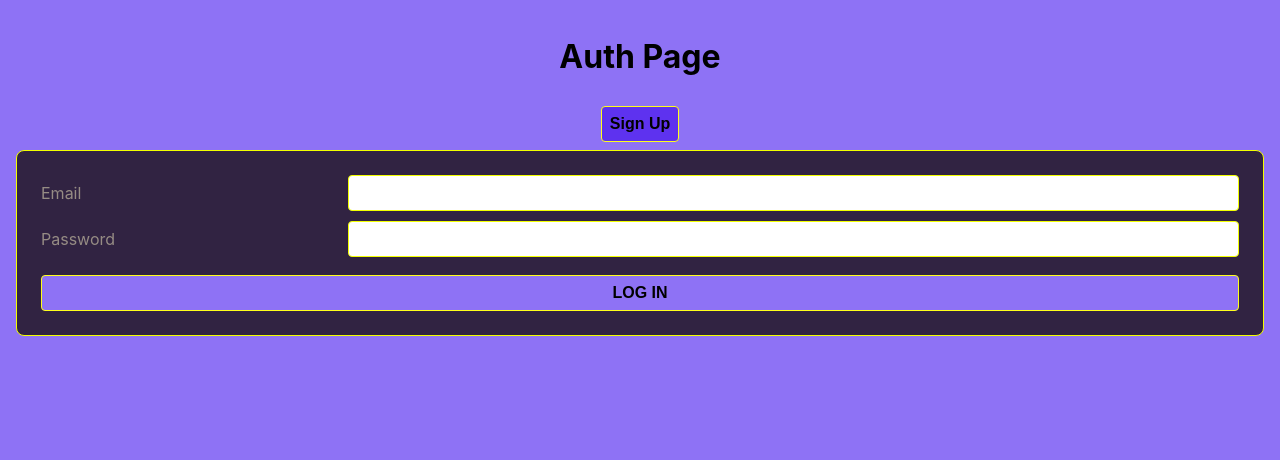
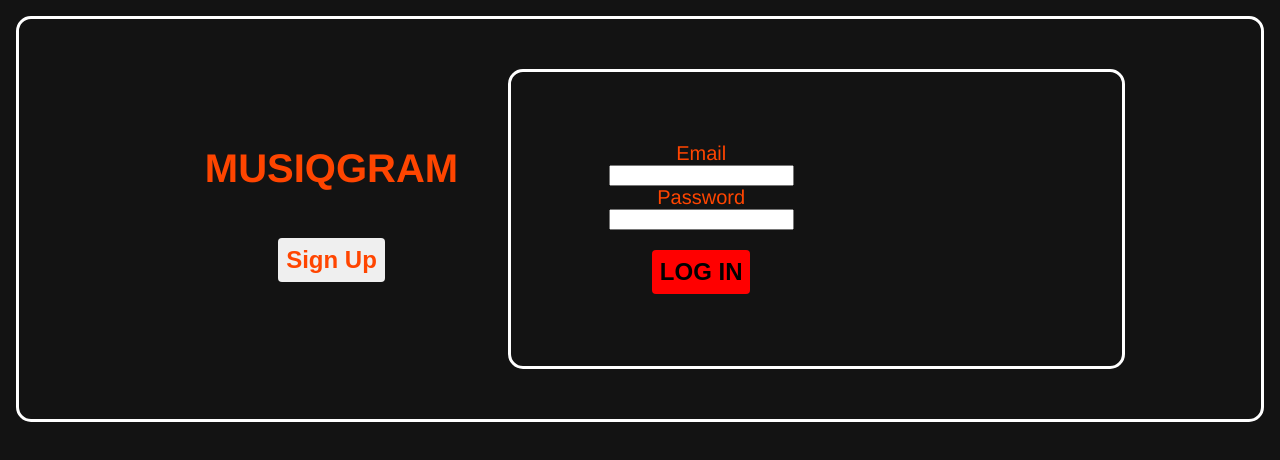
Before and after one commit to mariluzv88/musiqgram, a React (Create React App) app: page / in a window 1280 px wide. Shown: the top 460 px of the page. Built offline with nearby package versions, Linux system fonts and the light colour scheme; no server answers.

Commit message:
css base started

```diff
--- a/src/App.css
+++ b/src/App.css
@@ -1,130 +1,62 @@
-:root {
-  --white: #000000;
-  --tan-1: #312342;
-  --tan-2: #ffff1c;
-  --tan-3: #f2ff00;
-  --tan-4: #8e72f5;
-  --orange: #5e32ef;
-  --text-light: #968c84;
-  --text-dark: #615954;
-}
-
-*, *:before, *:after {
-  box-sizing: border-box;
-}
 
 body {
   margin: 0;
-  font-family: -apple-system, BlinkMacSystemFont, 'Segoe UI', 'Roboto', 'Oxygen',
-  'Ubuntu', 'Cantarell', 'Fira Sans', 'Droid Sans', 'Helvetica Neue',
-  sans-serif;
-  -webkit-font-smoothing: antialiased;
-  -moz-osx-font-smoothing: grayscale;
-  background-color: var(--tan-4);
+  font-family: 'Franklin Gothic Medium';
+  background-color: rgb(19, 19, 19);
+  color: white;
   padding: 2vmin;
   height: 100vh;
 }
-.App{
+/* .App{
+  text-align: center;
+  display: flex;
+  flex-direction: column;
+} */
+p.error-message {
+  color: magenta;
   text-align: center;
 }
-
-code {
-  font-family: source-code-pro, Menlo, Monaco, Consolas, 'Courier New',
-    monospace;
+.login {
+  width: 50%;
+ border-radius: 15px;
+ border: solid white;
+ padding: 20px;
 }
-
-#root {
-  height: 100%;
-}
-
-.align-ctr {
+.title{
+  padding:50px;
+  border-radius: 1vmin;
+    color: orangered;
+  font-family: 'Franklin Gothic Medium';
+  font-size: 20px;
   text-align: center;
 }
-
-.align-rt {
-  text-align: right;
+.formContainer{
+ width: 100px;
+  padding: 50px 40px 0px 120px ;
+  display: flex;
+  text-align: center;
+  justify-content: center;
 }
-
-.smaller {
-  font-size: smaller;
-}
-
-.flex-ctr-ctr {
-  display: flex;
-  justify-content: center;
-  align-items: center;
-}
-
-.flex-col {
-  flex-direction: column;
-}
-
-.flex-j-end {
-  justify-content: flex-end;
-}
-
-.scroll-y {
-  overflow-y: scroll;
-}
-
-.section-heading {
-  display: flex;
-  justify-content: space-around;
-  align-items: center;
-  background-color: var(--tan-1);
-  color: var(--text-dark);
-  border: .1vmin solid var(--tan-3);
-  border-radius: 1vmin;
-  padding: .6vmin;
-  text-align: center;
-  font-size: 2vmin;
-}
-
-.form-container {
-  padding: 3vmin;
-  background-color: var(--tan-1);
-  border: .1vmin solid var(--tan-3);
-  border-radius: 1vmin;
-}
-
-p.error-message {
-  color: var(--orange);
-  text-align: center;
-}
-
-form {
-  display: grid;
-  grid-template-columns: 1fr 3fr;
-  gap: 1.25vmin;
-  color: var(--text-light);
-}
-
 label {
   font-size: 2vmin;
+  color: orangered;
+  font-family: 'Franklin Gothic Medium';
+  font-size: 20px;
+}
+.auth{
   display: flex;
-  align-items: center;
+  text-align: center;
+  justify-content: center;
+  padding: 50px;
+  border-radius: 15px;
+  border: solid white;
+  height: 300px;
 }
-
-input {
-  padding: 1vmin;
-  font-size: 2vmin;
-  border: .1vmin solid var(--tan-3);
-  border-radius: .5vmin;
-  color: var(--text-dark);
-  background-image: none !important; /* prevent lastpass */
-  outline: none;
-}
-
-input:focus {
-  border-color: var(--orange);
-}
-
 button, a.button {
   margin: 1vmin;
   padding: 1vmin;
-  color: var(--white);
-  background-color: var(--orange);
-  font-size: 2vmin;
+  color: orangered;
+  font-size: 3vmin;
   font-weight: bold;
   text-decoration: none;
   text-align: center;
@@ -132,26 +64,18 @@
   border-radius: .5vmin;
   outline: none;
   cursor: pointer;
+  margin-top: 20px;
+
 }
-
-button.btn-sm {
-  font-size: 1.5vmin;
-  padding: .6vmin .8vmin;
-}
-
-button.btn-xs {
-  font-size: 1vmin;
-  padding: .4vmin .5vmin;
-}
-
 button:disabled, form:invalid button[type="submit"] {
   cursor: not-allowed;
-  background-color: var(--tan-4);
+  background-color: red;
+  color: black;
 }
-
-button[type="submit"] {
-  grid-column: span 2;
-  margin: 1vmin 0 0;
+a{
+  text-decoration: none;
+  cursor: pointer;
+  color: orangered;
 }
 .post{
   border: solid thick rgb(39, 29, 59);
@@ -161,12 +85,13 @@
   justify-content: scenter;
   padding: 80px;
 }
-.form{
+/* .form{
   display: flex;
   flex-direction: column;
   height: 150px;
   width: 650px;
-}
+
+} */
 .subBtn{
   margin-left: 250px;
   font-size: 20px;
@@ -181,7 +106,24 @@
 }
 .feedContainer{
 width: 50%;
+border: solid thick linear-gradient(blue,purple,orange,yellow);
+border-width: 5px;
+border-image-source: url('https://i.pinimg.com/originals/37/3f/77/373f77f1eb1a21c1c7e627c42c6b6136.gif') ;
+border-image-source: url('https://media2.giphy.com/media/xUPGcxmPVkyNEo9amc/giphy.gif?cid=ecf05e473rf06o9y9uyp9zywp1d8jff1aol1rqs906sh1tba&ep=v1_gifs_search&rid=giphy.gif&ct=g') ;
+border-style: solid;
+border-image: linear-gradient(blue,rgb(57, 0, 190),rgb(83, 0, 128),rgb(255, 115, 0),yellow);
+border-image-slice: 39%;
+margin: 20px;
 }
 .postContainer{
 width: 50%;
+border: solid thick black;
+border-width: 5px;
+border-image-source: url('https://i.pinimg.com/originals/37/3f/77/373f77f1eb1a21c1c7e627c42c6b6136.gif') ;
+border-image-source: url('https://media2.giphy.com/media/xUPGcxmPVkyNEo9amc/giphy.gif?cid=ecf05e473rf06o9y9uyp9zywp1d8jff1aol1rqs906sh1tba&ep=v1_gifs_search&rid=giphy.gif&ct=g') ;
+border-style: solid;
+border-image: linear-gradient(blue,rgb(57, 0, 190),rgb(83, 0, 128),rgb(255, 115, 0),yellow);
+border-image-slice: 39%;
+border-image-slice: 39%;
+margin: 20px;
 }
--- a/src/App.jsx
+++ b/src/App.jsx
@@ -19,8 +19,8 @@
      {
        user?
        <>
-          <NavBar user={user} setUser={setUser}/>
-          <Main/>
+          {/* <NavBar /> */}
+          <Main user={user} setUser={setUser}/>
 
           <Routes>
              <Route path='/post/new' element={<Post user={user}/>}/>
--- a/src/appContext/App_context.js
+++ b/src/appContext/App_context.js
@@ -1,10 +1,10 @@
 import  { createContext, useEffect,useState } from 'react'
 import axios from 'axios'
+import { getUser } from '../ultilities/users-service';
 export const AppContext = createContext()
 const posts = require('../ultilities/post.api');
 
 const AppContextProvider = (props)=>{
-    // const [user,setUser] =useState(null)
     const [search,setSearch] =useState('')
     const [musiq,setMusiq]=useState(null)
     const [post,setPost]=useState(null)
--- a/src/components/LoginForm/Login.jsx
+++ b/src/components/LoginForm/Login.jsx
@@ -31,7 +31,7 @@
 
   return (
     <div>
-      <div className='form-container' onSubmit={handleSubmit}>
+      <div className='formContainer' onSubmit={handleSubmit}>
         <form autoComplete='off'>
           <label>Email</label>
           <input
--- a/src/components/Nav/NavBar.jsx
+++ b/src/components/Nav/NavBar.jsx
@@ -1,8 +1,11 @@
 import { Link } from 'react-router-dom';
+import { useContext} from 'react'
+import { AppContext } from '../../appContext/App_context'
 // Using the import below, we can call any exported function using: userService.someMethod()
 import * as userService from '../../ultilities/users-service';
 
 export default function NavBar({user,setUser}) {
+
   function handleLogOut() {
     // Delegate to the users-service
     userService.logOut();
@@ -15,8 +18,8 @@
       &nbsp; | &nbsp;
       <Link to="/orders/new">New Order</Link>
       &nbsp; | &nbsp; */}
+      <h3>Welcome! , {user.name}</h3>
       &nbsp;&nbsp;<Link  to="" onClick={handleLogOut}>Log Out</Link>
-      <h3>Welcome! , {user.name}</h3>
 
     </nav>
   );
--- a/src/components/SignUp/SignUpForm.jsx
+++ b/src/components/SignUp/SignUpForm.jsx
@@ -44,7 +44,7 @@
   return (
     <div>
       {console.log(formData)}
-      <div className="form-container">
+      <div className="formContainer">
         <form autoComplete="off" onSubmit={handleSubmit}>
           <label>Name</label>
           <input type="text" name="name" value={formData.name} onChange={handleChange} required />
--- a/src/pages/Auth/AuthPage.jsx
+++ b/src/pages/Auth/AuthPage.jsx
@@ -6,9 +6,10 @@
   const [showLogin, setShowLogin] = useState(true);
   return (
     <main className='auth'>
-      <div>
-        <h1>Auth Page</h1>
-        <button
+      <div className="title">
+        <h1>MUSIQGRAM</h1>
+
+        <button className="titleBtn"
           onClick={() => {
             setShowLogin(!showLogin);
           }}
@@ -16,7 +17,10 @@
           {showLogin ? 'Sign Up' : 'Login'}
         </button>
       </div>
+        <div className="login">
+
       {showLogin ? <LoginForm setUser={setUser}/> : <SignUpForm setUser={setUser}/>}
+        </div>
     </main>
   );
 }
--- a/src/pages/Main/Main.jsx
+++ b/src/pages/Main/Main.jsx
@@ -3,16 +3,19 @@
 import Post from '../../components/post/Post'
 import Feed from '../feed/Feed'
 import Profile from '../profile/Profile'
+import NavBar from '../../components/Nav/NavBar'
 
-function Main() {
+function Main({user,setUser}) {
   // const handleClick = ()=>{
 
   // }
 
   return (
     <div className='main'>
+
       <div className='feedContainer'><Feed/></div>
       <div className='postContainer'><Profile/>
+      <NavBar user={user} setUser={setUser}/>
       <a href='/post/new'>Create Post</a></div>
      {/* <button onClick={handleClick}>Create Post</button> */}
     </div>
```
